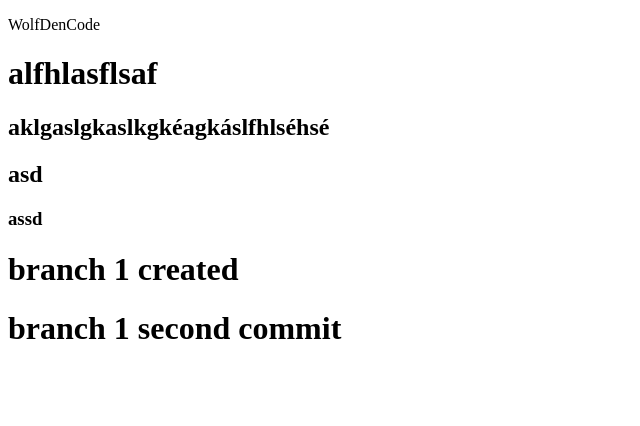
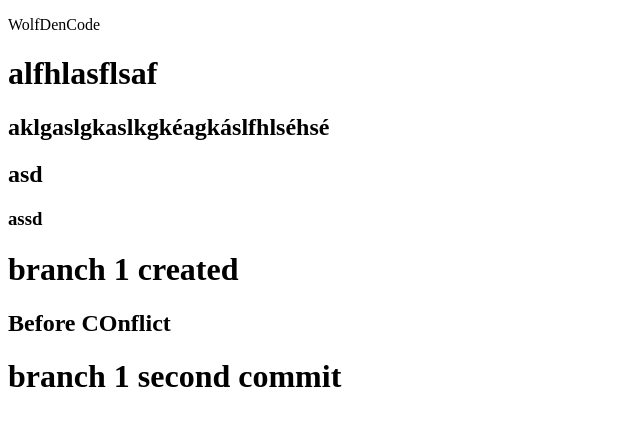
Before and after one commit to WolfDenCode/GitGuide, a plain HTML site: page index.html in a window 1280 px wide. Shown: the whole page, without its empty margins (0-640 px from the left). Drawn offline with Linux system fonts and the light colour scheme.

Commit message:
Before Conflict

```diff
--- a/index.html
+++ b/index.html
@@ -12,6 +12,7 @@
     <h2>asd</h2>
     <h3>assd</h3>
     <h1>branch 1 created</h1>
+    <h2>Before COnflict</h2>
     <h1>branch 1 second commit</h1>
   </body>
 </html>
```
